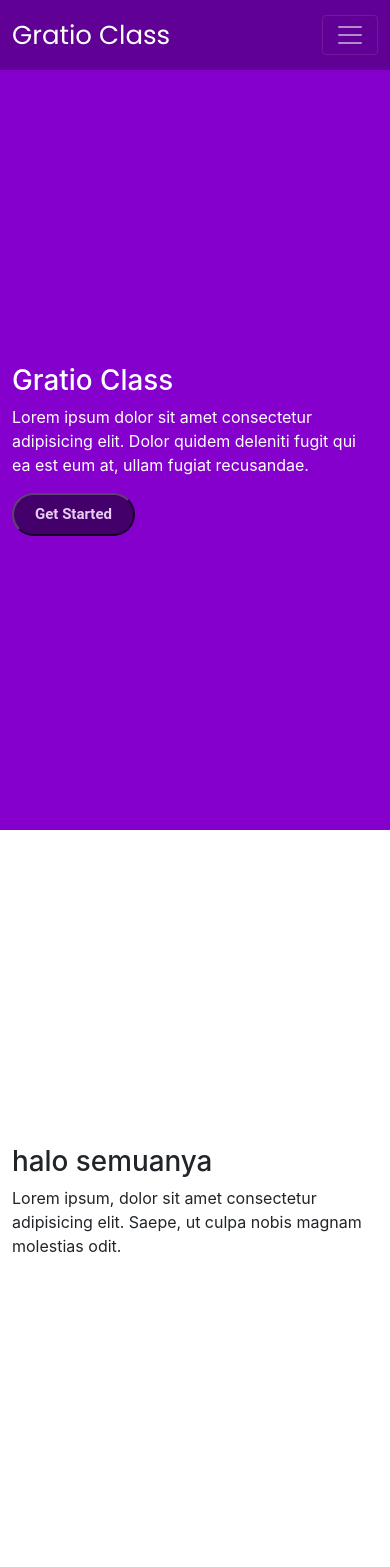
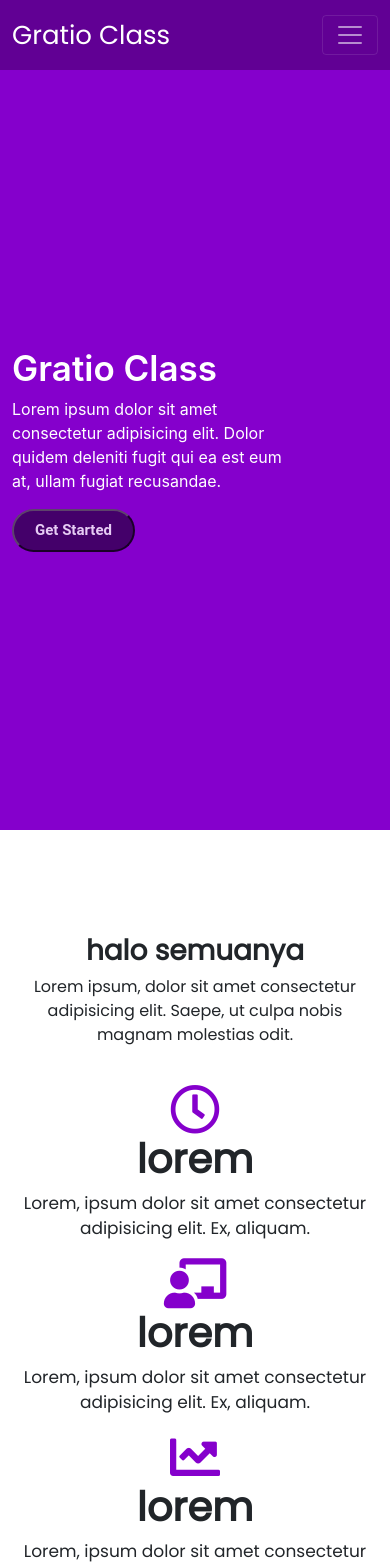
Before and after one commit to zulkarnaenfhr/GratioClass, a React (Create React App) app: page / in a window 390 px wide. Shown: the top 1567 px of the page. Built offline with nearby package versions, Linux system fonts and the light colour scheme.

Commit message:
section 2 selesai

```diff
--- a/src/Gratio-Class/GratioClass-Homepage/GratioClass-Homepage-Section1/GratioClass-Homepage-Section1.css
+++ b/src/Gratio-Class/GratioClass-Homepage/GratioClass-Homepage-Section1/GratioClass-Homepage-Section1.css
@@ -13,6 +13,7 @@
 
 .sectionHomepage1-Brand {
     color: white;
+    font-weight: 600;
 }
 .sectionHomepage1-shortDesc {
     color: white;
@@ -20,15 +21,31 @@
 
 /* time to responsive  */
 @media only screen and (max-width: 1400px) {
-    #sectionHomepage1-RightSide{
+    #sectionHomepage1-RightSide {
         display: none;
     }
 }
 @media only screen and (max-width: 995px) {
+    .sectionHomepage1-Brand {
+        color: white;
+        font-size: 55px;
+    }
+    .sectionHomepage1-shortDesc {
+        font-size: 20px;
+        width: 70%;
+    }
 }
 @media only screen and (max-width: 768px) {
 }
 @media only screen and (max-width: 586px) {
+    .sectionHomepage1-Brand {
+        color: white;
+        font-size: 35px;
+    }
+    .sectionHomepage1-shortDesc {
+        font-size: 16px;
+        width: 80%;
+    }
 }
 @media only screen and (max-width: 392px) {
     .sectionHomepage1-Brand {
--- a/src/Gratio-Class/GratioClass-Homepage/GratioClass-Homepage-Section2/GratioClass-Homepage-Section2.css
+++ b/src/Gratio-Class/GratioClass-Homepage/GratioClass-Homepage-Section2/GratioClass-Homepage-Section2.css
@@ -1,5 +1,12 @@
+@import url("https://fonts.googleapis.com/css2?family=Poppins&display=swap");
+
 #sectionHomepage2 {
     height: 75vh;
+    font-family: "Poppins", sans-serif;
+}
+
+.sectionHomepage2-title {
+    font-weight: 600;
 }
 
 #sectionHomepage2-LeftSide {
@@ -21,3 +28,91 @@
 .sectionHomepage2-RightSide-Row {
     width: 100%;
 }
+
+.gratioFeatures i {
+    color: #8500cc;
+    font-size: 50px;
+}
+
+.gratioFeatures h3 {
+    font-weight: 600;
+    font-size: 40px;
+}
+
+.gratioFeatures p {
+    font-size: 17px;
+}
+
+/* time to responsive  */
+@media only screen and (max-width: 1400px) {
+}
+@media only screen and (max-width: 995px) {
+    #sectionHomepage2-LeftSide {
+        height: 40vh;
+    }
+    #sectionHomepage2-RightSide {
+        height: 40vh;
+    }
+    .sectionHomepage-content {
+        padding-top: 10rem;
+    }
+}
+@media only screen and (max-width: 768px) {
+}
+@media only screen and (max-width: 586px) {
+    #sectionHomepage2-LeftSide {
+        height: 40vh;
+        text-align: center;
+    }
+
+    #sectionHomepage2-RightSide {
+        height: 40vh;
+        padding-top: 10rem;
+    }
+
+    .sectionHomepage-content {
+        padding-top: 0rem;
+    }
+
+    .gratioFeatures {
+        display: flex;
+        width: 100vw;
+        justify-content: center;
+        align-items: center;
+        text-align: center;
+    }
+}
+@media only screen and (max-width: 450px) {
+    #sectionHomepage2-RightSide {
+        height: 40vh;
+        padding-top: 15rem;
+    }
+}
+
+@media only screen and (max-width: 420px) {
+    #sectionHomepage2-RightSide {
+        height: 40vh;
+        padding-top: 12rem;
+    }
+}
+
+@media only screen and (max-width: 365px) {
+    #sectionHomepage2-RightSide {
+        height: 40vh;
+        padding-top: 20rem;
+    }
+    .gratioFeatures i {
+        color: #8500cc;
+        font-size: 50px;
+    }
+
+    .gratioFeatures h3 {
+        font-weight: 600;
+        font-size: 35px;
+    }
+
+    .gratioFeatures p {
+        font-size: 17px;
+    }
+}
+/* end of responsive  */
--- a/src/Gratio-Class/GratioClass-Homepage/GratioClass-Homepage-Section2/GratioClass-Homepage-Section2.jsx
+++ b/src/Gratio-Class/GratioClass-Homepage/GratioClass-Homepage-Section2/GratioClass-Homepage-Section2.jsx
@@ -6,12 +6,12 @@ export default class GratioClassHomepageSection2 extends Component {
         return (
             <div id="sectionHomepage2">
                 <div className="container">
-                    <div className="row">
+                    <div className="row sectionHomepage-content">
                         <div className="col-md-4">
                             <div id="sectionHomepage2-LeftSide">
                                 <div>
-                                    <h1>halo semuanya</h1>
-                                    <p>Lorem ipsum, dolor sit amet consectetur adipisicing elit. Saepe, ut culpa nobis magnam molestias odit.</p>
+                                    <h1 className="sectionHomepage2-title">halo semuanya</h1>
+                                    <p className="sectionHomepage2-penjelasan">Lorem ipsum, dolor sit amet consectetur adipisicing elit. Saepe, ut culpa nobis magnam molestias odit.</p>
                                 </div>
                             </div>
                         </div>
@@ -19,23 +19,35 @@ export default class GratioClassHomepageSection2 extends Component {
                             <div id="sectionHomepage2-RightSide">
                                 <div className="sectionHomepage2-RightSide-Row">
                                     <div className="row">
-                                        <div className="col-md-6">
-                                            <i class="far fa-clock"></i> <h3>lorem</h3>
-                                            <p>Lorem, ipsum dolor sit amet consectetur adipisicing elit. Ex, aliquam.</p>
+                                        <div className="col-md-6 gratioFeatures">
+                                            <div>
+                                                <i class="far fa-clock"></i>
+                                                <h3>lorem</h3>
+                                                <p>Lorem, ipsum dolor sit amet consectetur adipisicing elit. Ex, aliquam.</p>
+                                            </div>
                                         </div>
-                                        <div className="col-md-6">
-                                            <i class="fas fa-chalkboard-teacher"></i> <h3>lorem</h3>
-                                            <p>Lorem, ipsum dolor sit amet consectetur adipisicing elit. Ex, aliquam.</p>
+                                        <div className="col-md-6 gratioFeatures">
+                                            <div>
+                                                <i class="fas fa-chalkboard-teacher"></i>
+                                                <h3>lorem</h3>
+                                                <p>Lorem, ipsum dolor sit amet consectetur adipisicing elit. Ex, aliquam.</p>
+                                            </div>
                                         </div>
                                     </div>
                                     <div className="row">
-                                        <div className="col-md-6">
-                                            <i class="fas fa-chart-line"></i> <h3>lorem</h3>
-                                            <p>Lorem, ipsum dolor sit amet consectetur adipisicing elit. Ex, aliquam.</p>
+                                        <div className="col-md-6 gratioFeatures">
+                                            <div>
+                                                <i class="fas fa-chart-line"></i>
+                                                <h3>lorem</h3>
+                                                <p>Lorem, ipsum dolor sit amet consectetur adipisicing elit. Ex, aliquam.</p>
+                                            </div>
                                         </div>
-                                        <div className="col-md-6">
-                                            <i class="fab fa-connectdevelop"></i> <h3>lorem</h3>
-                                            <p>Lorem, ipsum dolor sit amet consectetur adipisicing elit. Ex, aliquam.</p>
+                                        <div className="col-md-6 gratioFeatures">
+                                            <div>
+                                                <i class="fab fa-connectdevelop"></i>
+                                                <h3>lorem</h3>
+                                                <p>Lorem, ipsum dolor sit amet consectetur adipisicing elit. Ex, aliquam.</p>
+                                            </div>
                                         </div>
                                     </div>
                                 </div>
```
